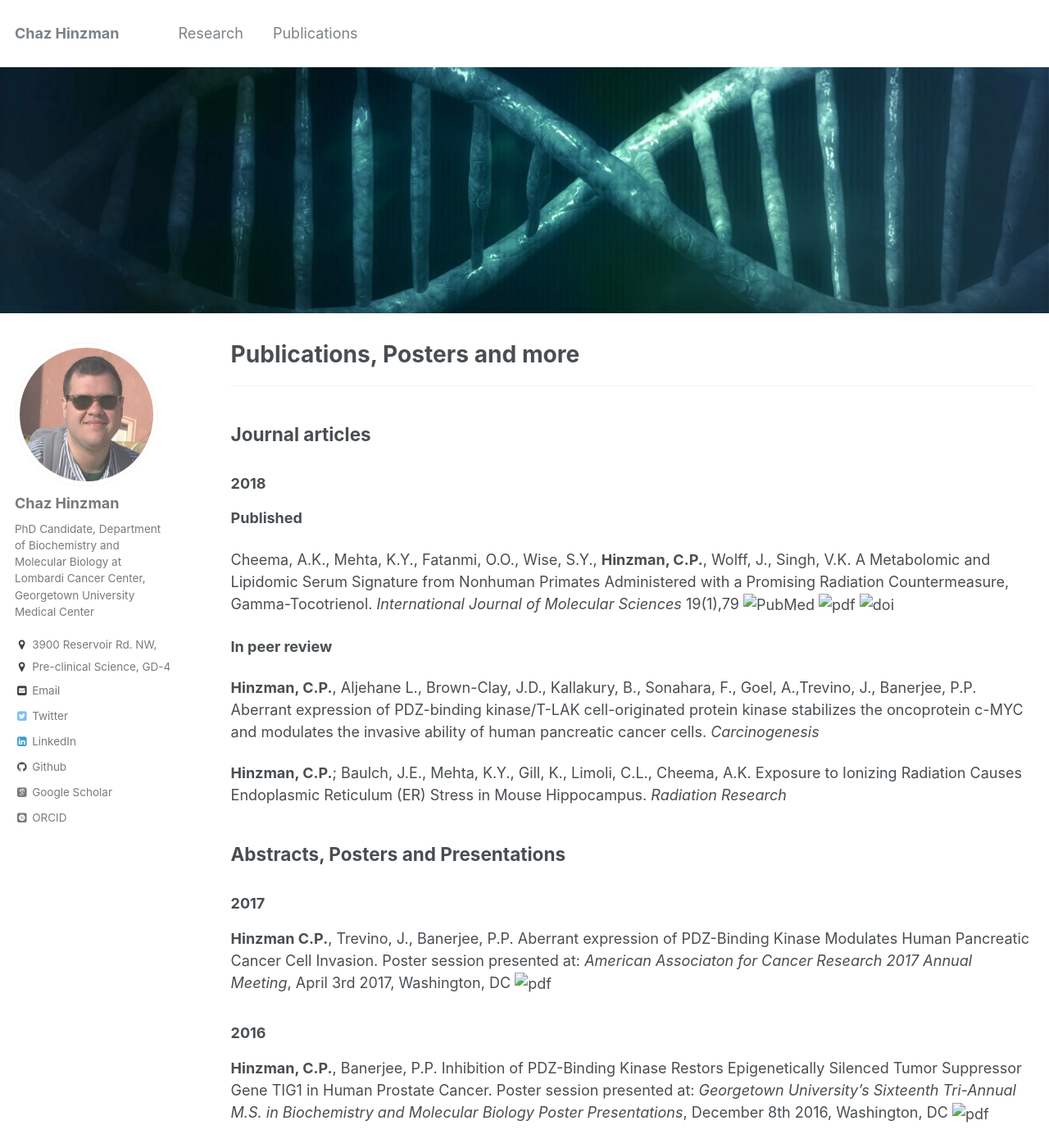
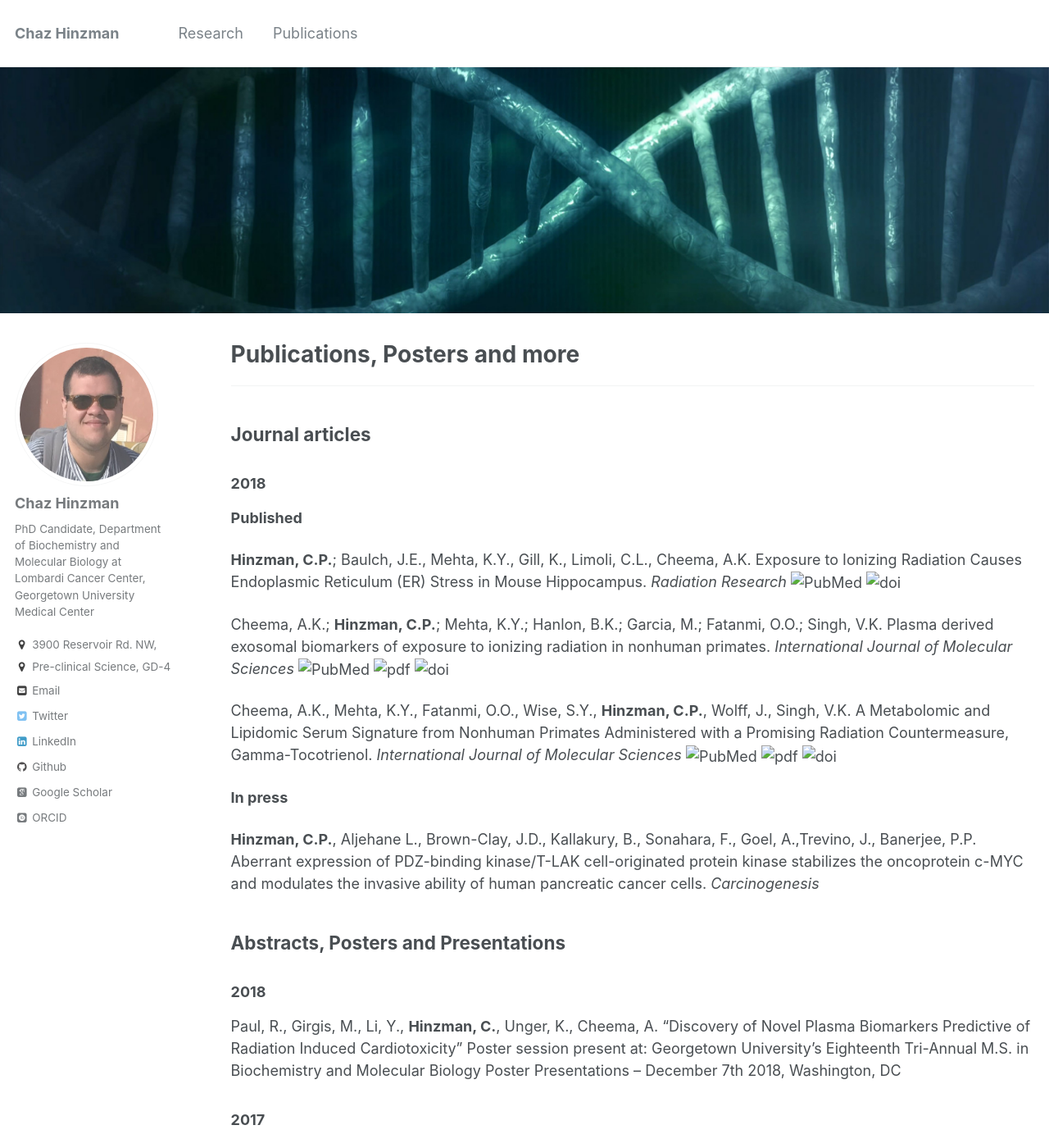
Before and after one commit to cphyt7/cphyt7.github.io, a Jekyll site: the page built from _pages/publications.md, in a window 1280 px wide and 1400 px high. Shown: the whole window at 82% size. Built offline with Jekyll 4.4.1, drawn with Linux system fonts in a browser that asks for light colours; some web fonts are replaced.

Commit message:
updated publications

```diff
--- a/_pages/publications.md
+++ b/_pages/publications.md
@@ -26,22 +26,29 @@ header:
 
 **Published**
 
-Cheema, A.K., Mehta, K.Y., Fatanmi, O.O., Wise, S.Y., **Hinzman, C.P.**, Wolff, J., Singh, V.K. A Metabolomic and Lipidomic Serum Signature from Nonhuman Primates Administered with a Promising Radiation Countermeasure, Gamma-Tocotrienol. *[International Journal of Molecular Sciences](http://www.mdpi.com/journal/ijms)* 19(1),79
+**Hinzman, C.P.**; Baulch, J.E., Mehta, K.Y., Gill, K., Limoli, C.L., Cheema, A.K. Exposure to Ionizing Radiation Causes Endoplasmic Reticulum (ER) Stress in Mouse Hippocampus. *[Radiation Research](http://www.rrjournal.org/?code=rrs-site)*
+[![PubMed](icons16/pubmed-icon.png)](https://www.ncbi.nlm.nih.gov/pubmed/30084740)
+[![doi](icons16/doi-icon.png)](https://doi.org/10.1667/RR15061.1)
+
+Cheema, A.K.; **Hinzman, C.P.**; Mehta, K.Y.; Hanlon, B.K.; Garcia, M.; Fatanmi, O.O.; Singh, V.K. Plasma derived exosomal biomarkers of exposure to ionizing radiation in nonhuman primates. *[International Journal of Molecular Sciences](http://www.mdpi.com/journal/ijms)*
+[![PubMed](icons16/pubmed-icon.png)](https://www.ncbi.nlm.nih.gov/pubmed/30388807)
+[![pdf](icons16/pdf-icon.png)](https://www.mdpi.com/1422-0067/19/11/3427/pdf)
+[![doi](icons16/doi-icon.png)](https://doi.org/10.3390/ijms19113427)
+
+Cheema, A.K., Mehta, K.Y., Fatanmi, O.O., Wise, S.Y., **Hinzman, C.P.**, Wolff, J., Singh, V.K. A Metabolomic and Lipidomic Serum Signature from Nonhuman Primates Administered with a Promising Radiation Countermeasure, Gamma-Tocotrienol. *[International Journal of Molecular Sciences](http://www.mdpi.com/journal/ijms)*
 [![PubMed](icons16/pubmed-icon.png)](https://www.ncbi.nlm.nih.gov/pubmed/29283379)
 [![pdf](icons16/pdf-icon.png)](http://www.mdpi.com/1422-0067/19/1/79/pdf)
 [![doi](icons16/doi-icon.png)](https://doi.org/10.3390/ijms19010079)
 
 
-**In peer review**
+**In press**
 
 **Hinzman, C.P.**, Aljehane L., Brown-Clay, J.D., Kallakury, B., Sonahara, F., Goel, A.,Trevino, J., Banerjee, P.P. Aberrant expression of PDZ-binding kinase/T-LAK cell-originated protein kinase stabilizes the oncoprotein c-MYC and modulates the invasive ability of human pancreatic cancer cells. *[Carcinogenesis](https://academic.oup.com/carcin)*
 
-**Hinzman, C.P.**; Baulch, J.E., Mehta, K.Y., Gill, K., Limoli, C.L., Cheema, A.K. Exposure to Ionizing Radiation Causes Endoplasmic Reticulum (ER) Stress in Mouse Hippocampus. *[Radiation Research](http://www.rrjournal.org/?code=rrs-site)*
+## <a name="articles"></a>Abstracts, Posters and Presentations
 
-
-
-
-## <a name="articles"></a>Abstracts, Posters and Presentations
+### 2018
+Paul, R., Girgis, M., Li, Y., **Hinzman, C.**, Unger, K., Cheema, A. “Discovery of Novel Plasma Biomarkers Predictive of Radiation Induced Cardiotoxicity” Poster session present at: Georgetown University’s Eighteenth Tri-Annual M.S. in Biochemistry and Molecular Biology Poster Presentations – December 7th 2018, Washington, DC
 
 ### 2017
 
```
